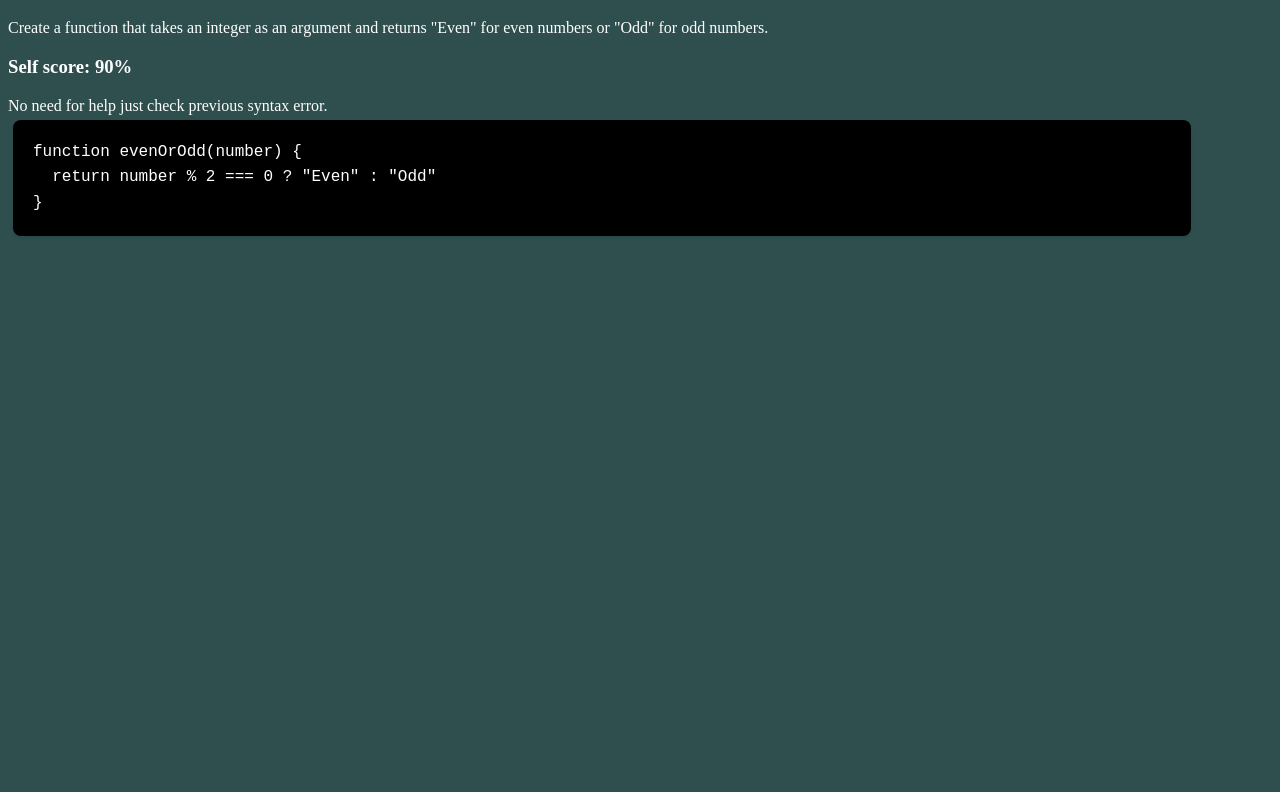
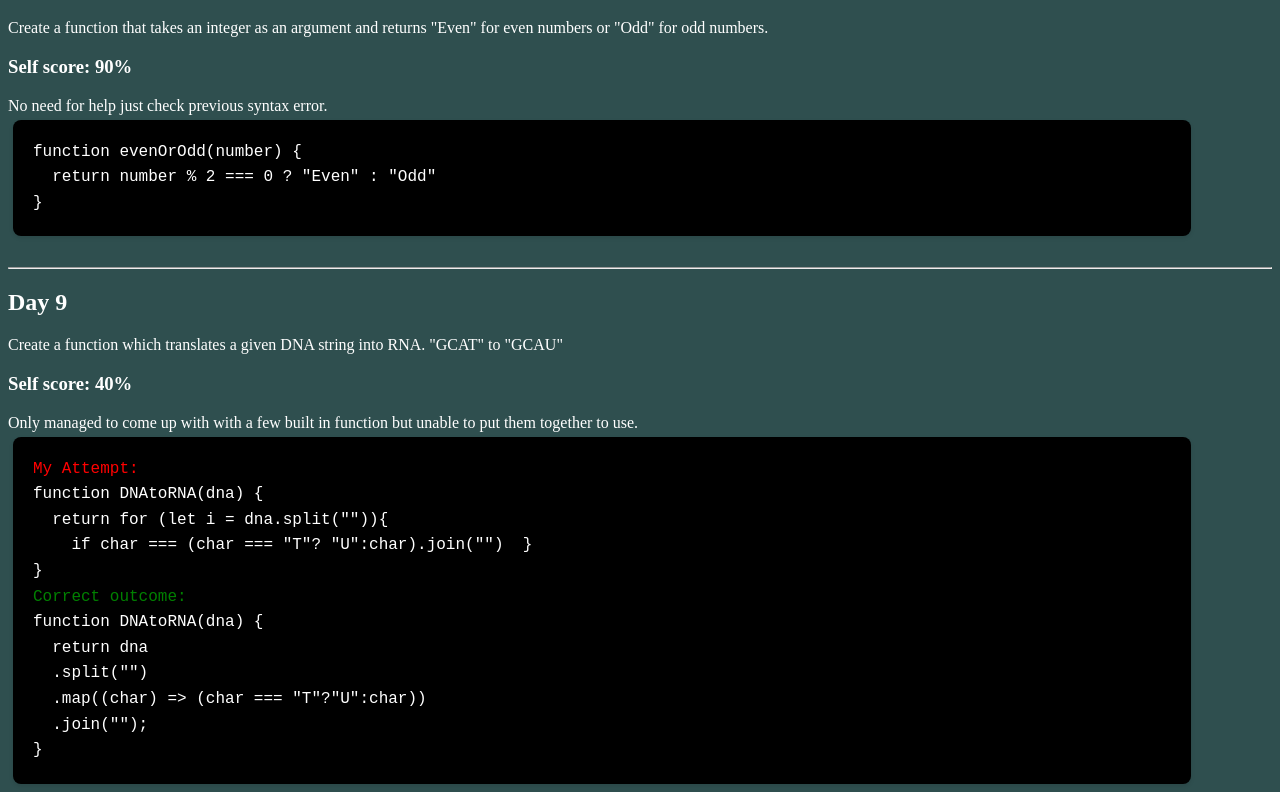
Before and after one commit to ChonCanCode/03-chon-codex, a React (Vite) app: page / in a window 1280 px wide. Shown: the part 4762-5554 px from the top of the page. Before the commit the page ends 5006 px from the top, so only its background shows below. Built offline with nearby package versions, Linux system fonts and the light colour scheme.

Commit message:
day 9: challenge completed

```diff
--- a/src/App.tsx
+++ b/src/App.tsx
@@ -229,6 +229,38 @@ function areYouPlayingBanjo(name) {
   return number % 2 === 0 ? "Even" : "Odd"
 }`}
       </code>
+      <br />
+      <hr />
+      <h2>Day 9</h2>
+      <span>
+        Create a function which translates a given DNA string into RNA. "GCAT"
+        to "GCAU"
+      </span>
+
+      <h3>Self score: 40%</h3>
+      <span>
+        Only managed to come up with with a few built in function but unable to
+        put them together to use.
+      </span>
+
+      <code>
+        <span style={{ color: "red" }}>My Attempt:</span>
+        <br />
+        {`function DNAtoRNA(dna) {
+  return for (let i = dna.split("")){
+    if char === (char === "T"? "U":char).join("")  }
+}`}
+        <br />
+        <span style={{ color: "green" }}>Correct outcome:</span>
+        <br />
+        {`function DNAtoRNA(dna) {
+  return dna
+  .split("")
+  .map((char) => (char === "T"?"U":char))
+  .join("");
+}
+`}
+      </code>
     </>
   );
 }
```
Also changed, not shown: src/js-daily/code-playground.js (+7 -8 lines).
